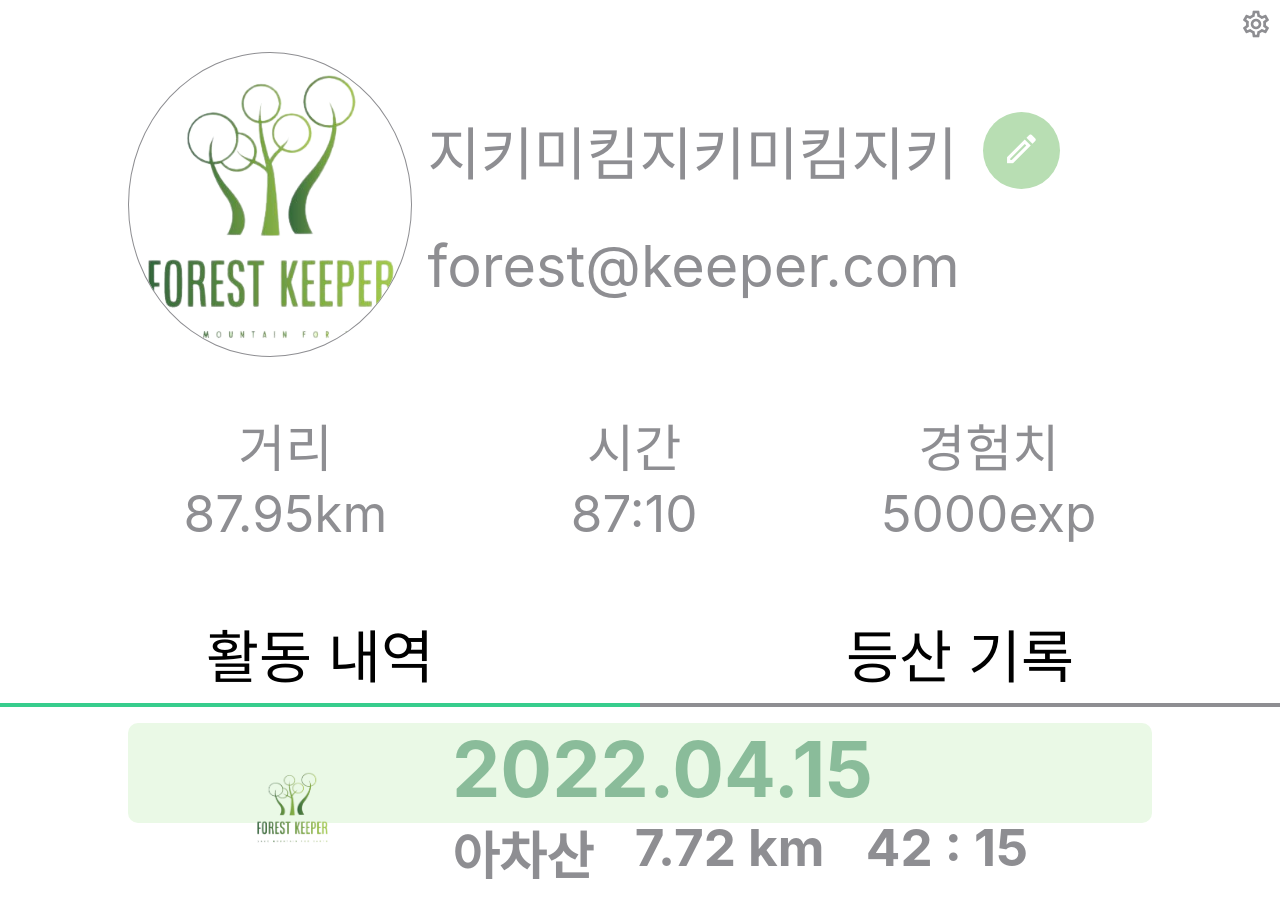
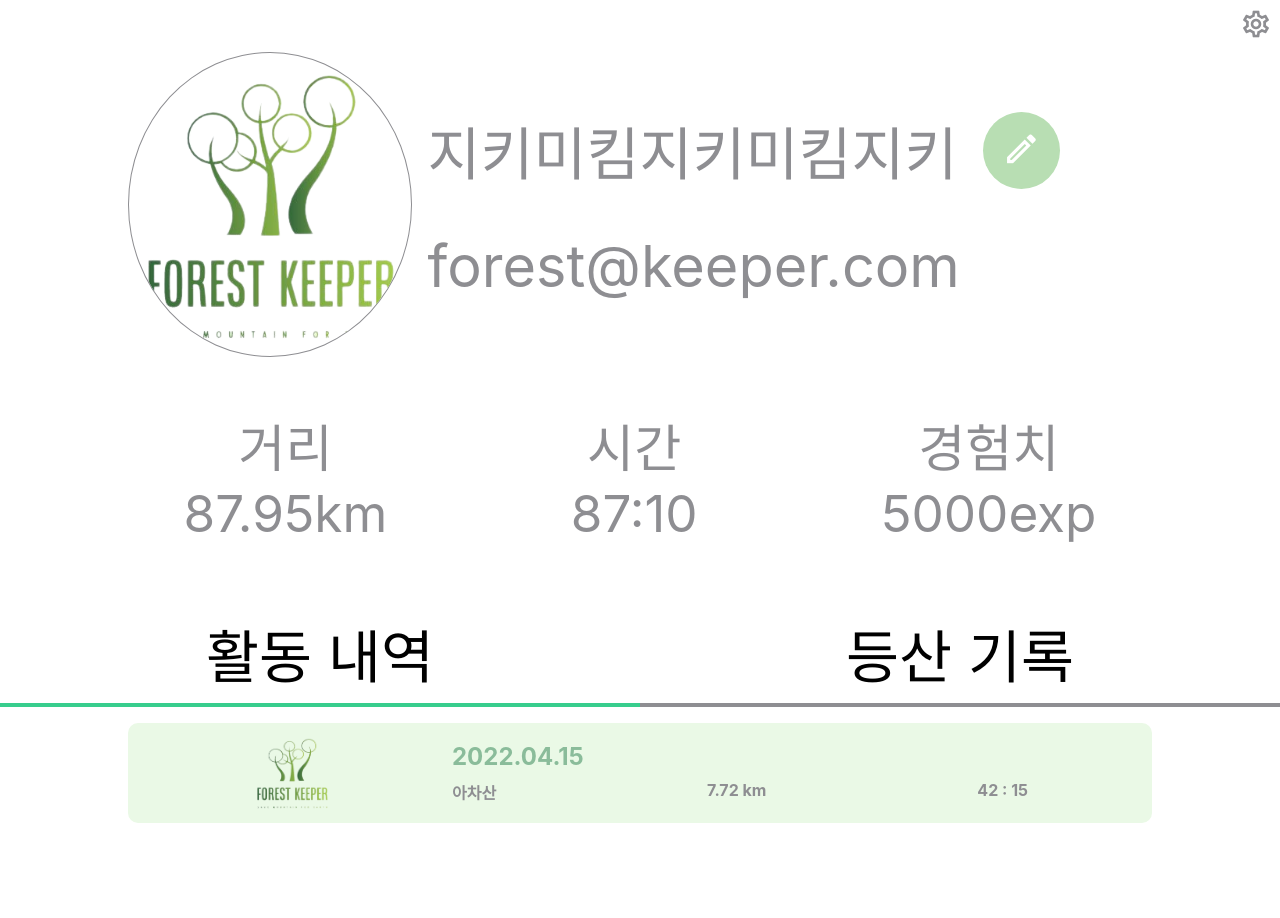
Before and after one commit to yumin25/ForestKeeper, a React (Create React App) app in the folder frontend/: page /accounts/mypage in a window 1280 px wide. Shown: the top 918 px of the page. Built offline with nearby package versions, Linux system fonts and the light colour scheme.

Commit message:
design: mypage

```diff
--- a/frontend/src/router/accounts/mypage/MyPage.js
+++ b/frontend/src/router/accounts/mypage/MyPage.js
@@ -117,7 +117,8 @@ function MyPage() {
                 style={{
                   marginBottom: "2vh",
                   width: "80vw",
-                  height: "100px",
+                  height: "12vh",
+                  minHeight: "100px",
                   backgroundColor: "#EAF9E6",
                   borderRadius: "10px",
                   display: "flex",
@@ -127,11 +128,11 @@ function MyPage() {
                 <div style={{ margin: "auto", width: "70vw", display: "flex" }}>
                   <img src={logo} alt="img" style={{ margin: "auto", height: "80px", width: "80px" }} />
                   <div style={{ margin: "0 auto", width: "45vw", display: "flex", flexDirection: "column", justifyContent: "space-evenly" }}>
-                    <p style={{ margin: 0, fontSize: "6vw", color: "#8ABC9A", fontWeight: "700" }}>2022.04.15</p>
+                    <p style={{ margin: 0, fontSize: "3vh", color: "#8ABC9A", fontWeight: "700" }}>2022.04.15</p>
                     <div style={{ display: "flex", justifyContent: "space-between" }}>
-                      <div style={{ margin: 0, fontSize: "4vw", fontWeight: "700", color: "#8E8E92" }}>아차산</div>
-                      <div style={{ margin: 0, fontSize: "4vw", fontWeight: "700", color: "#8E8E92" }}>7.72 km</div>
-                      <div style={{ margin: 0, fontSize: "4vw", fontWeight: "700", color: "#8E8E92" }}>42 : 15</div>
+                      <div style={{ margin: 0, fontSize: "2vh", fontWeight: "700", color: "#8E8E92" }}>아차산</div>
+                      <div style={{ margin: 0, fontSize: "2vh", fontWeight: "700", color: "#8E8E92" }}>7.72 km</div>
+                      <div style={{ margin: 0, fontSize: "2vh", fontWeight: "700", color: "#8E8E92" }}>42 : 15</div>
                     </div>
                   </div>
                 </div>
@@ -153,7 +154,7 @@ function MyPage() {
             >
               <div style={{ margin: "auto", width: "70vw", display: "flex" }}>
                 <div style={{ margin: "0 auto", width: "45vw" }}>
-                  <p style={{ margin: 0, fontSize: "8vw", color: "#8ABC9A", fontWeight: "700", textAlign: "center" }}>관악산</p>
+                  <p style={{ margin: 0, fontSize: "4vh", color: "#8ABC9A", fontWeight: "700", textAlign: "center" }}>관악산</p>
                 </div>
               </div>
             </div>
```
